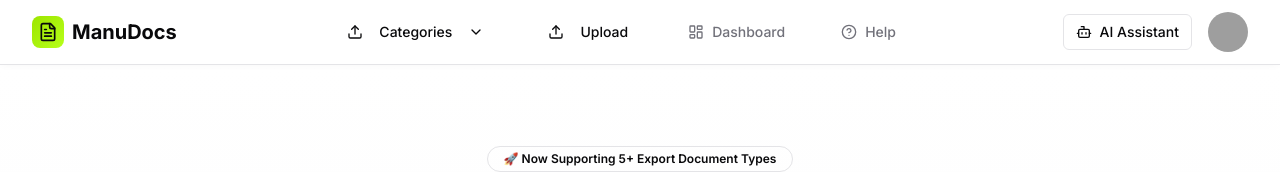
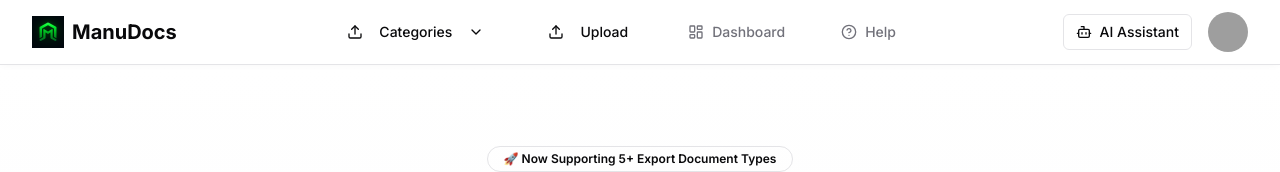
Before and after one commit to SUMIT-SINGH-19/manu-docs-ai-flow, a React (Vite) app: page / in a window 1280 px wide. Shown: the top 172 px of the page. Built offline with nearby package versions, Linux system fonts and the light colour scheme; grey boxes are pictures that could not be loaded.

Commit message:
Add logo as clickable symbol
Set the provided image as the application's logo. Clicking the logo or the "ManuDocs" heading in the navigation bar will now automatically redirect the user to the homepage.

```diff
--- a/src/components/Navigation.tsx
+++ b/src/components/Navigation.tsx
@@ -1,5 +1,5 @@
 import { useState } from "react";
-import { NavLink, useLocation } from "react-router-dom";
+import { NavLink, useLocation, Link } from "react-router-dom";
 import ProfilePanel from "@/components/ProfilePanel";
 import { CategoriesDropdown } from "@/components/CategoriesDropdown";
 import { UploadModal } from "@/components/UploadModal";
@@ -45,12 +45,16 @@ export const Navigation = () => {
         <div className="flex justify-between items-center h-16">
           {/* Logo */}
           <div className="flex items-center space-x-3">
-            <div className="flex items-center space-x-2">
-              <div className="w-8 h-8 bg-gradient-primary rounded-lg flex items-center justify-center">
-                <FileText className="w-5 h-5 text-ai-accent-foreground" />
+            <Link to="/" className="flex items-center space-x-2 hover:opacity-80 transition-opacity">
+              <div className="w-8 h-8 flex items-center justify-center">
+                <img
+                  src="/lovable-uploads/a4e2c54d-dfd5-4ce6-be53-6fa097c2b2da.png"
+                  alt="ManuDocs Logo"
+                  className="w-8 h-8 object-contain"
+                />
               </div>
               <span className="font-bold text-xl text-text-primary">ManuDocs</span>
-            </div>
+            </Link>
           </div>
 
           {/* Desktop Navigation */}
```
Also changed, not shown: public/lovable-uploads/a4e2c54d-dfd5-4ce6-be53-6fa097c2b2da.png (added).
